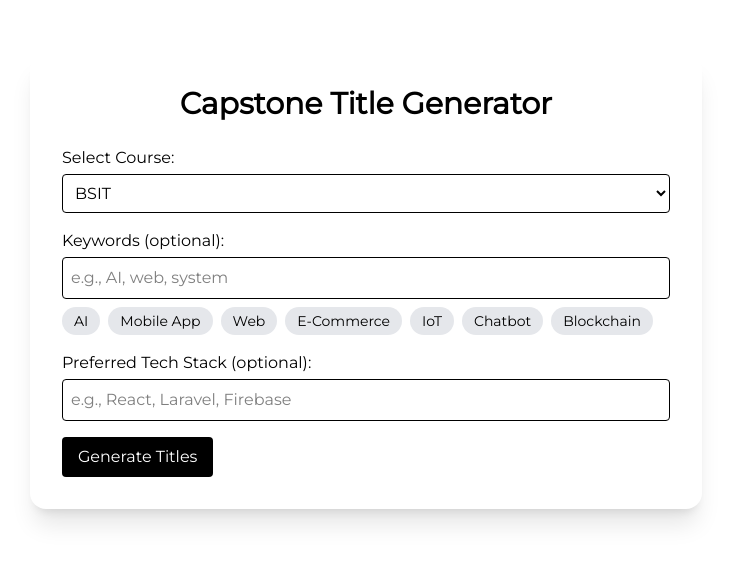
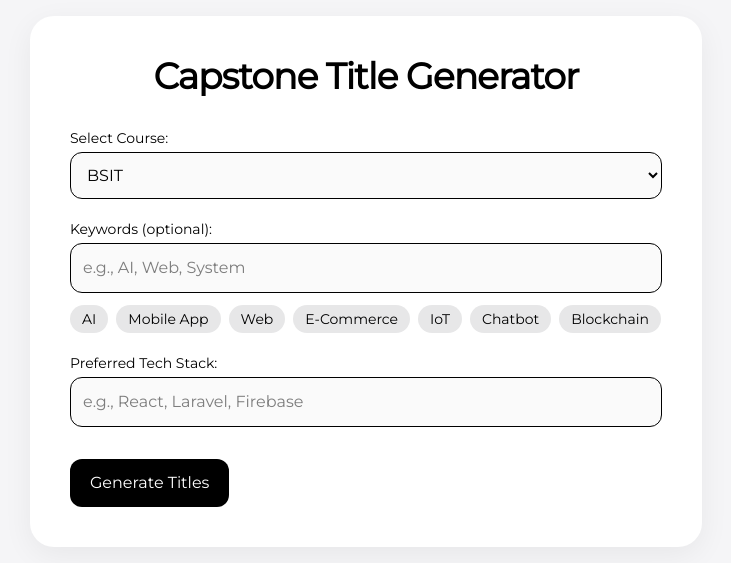
Before and after one commit to Crl0sDEV/capstone-title-generator, a Next.js app: page / in a window 1280 px wide. Shown: the part 119-682 px from the top of the page, without its empty margins (274-1005 px from the left). Built offline with nearby package versions, Linux system fonts and the light colour scheme.

Commit message:
improve the UI, refractor also the entire code

```diff
--- a/package.json
+++ b/package.json
@@ -11,6 +11,7 @@
   "dependencies": {
     "@upstash/ratelimit": "^2.0.7",
     "@upstash/redis": "^1.35.6",
+    "framer-motion": "^12.23.24",
     "jspdf": "^3.0.1",
     "next": "15.3.2",
     "react": "^19.0.0",
--- a/src/app/api/generate/route.js
+++ b/src/app/api/generate/route.js
@@ -20,7 +20,7 @@ export async function POST(req) {
   if (!success) {
     return new Response(
       JSON.stringify({
-        error: "Rate limit reached. Please wait before generating again.",
+        error: "Limit reached. Please wait before generating again.",
         reset,
       }),
       { status: 429 }
--- a/src/app/page.js
+++ b/src/app/page.js
@@ -1,182 +1,187 @@
-'use client';
-import { useState, useEffect } from 'react';
-import { jsPDF } from 'jspdf';
+"use client";
+import { motion, AnimatePresence } from "framer-motion";
+import { useCapstone } from "@/hooks/useCapstone";
+import { generatePDF } from "@/utils/pdfHelper";
 
-const suggestions = ['AI', 'Mobile App', 'Web', 'E-Commerce', 'IoT', 'Chatbot', 'Blockchain'];
+const SUGGESTIONS = ["AI", "Mobile App", "Web", "E-Commerce", "IoT", "Chatbot", "Blockchain"];
 
 export default function Home() {
-  const [course, setCourse] = useState('BSIT');
-  const [keywords, setKeywords] = useState('');
-  const [result, setResult] = useState('');
-  const [loading, setLoading] = useState(false);
-  const [techstack, setTechstack] = useState('');
-
-  const [cooldown, setCooldown] = useState(0);
-  const [errorMsg, setErrorMsg] = useState("");
-
-  useEffect(() => {
-    const saved = localStorage.getItem("cooldownUntil");
-    if (saved) {
-      const diff = Math.floor((saved - Date.now()) / 1000);
-      if (diff > 0) setCooldown(diff);
-    }
-  }, []);
-
-  useEffect(() => {
-    if (cooldown <= 0) return;
-
-    const interval = setInterval(() => {
-      setCooldown((prev) => {
-        if (prev <= 1) {
-          localStorage.removeItem("cooldownUntil");
-          return 0;
-        }
-        return prev - 1;
-      });
-    }, 1000);
-
-    return () => clearInterval(interval);
-  }, [cooldown]);
-
-  const handleGenerate = async () => {
-    if (cooldown > 0) return;
-
-    setLoading(true);
-    setResult('');
-    setErrorMsg("");
-
-    const res = await fetch('/api/generate', {
-      method: 'POST',
-      headers: { 'Content-Type': 'application/json' },
-      body: JSON.stringify({ course, keywords, techstack }),
-    });
-
-    const data = await res.json();
-
-    if (res.status === 429) {
-      const resetTime = data.reset;
-      const seconds = Math.floor((resetTime - Date.now()) / 1000);
-
-      setCooldown(seconds);
-      localStorage.setItem("cooldownUntil", resetTime);
-
-      setErrorMsg("Rate limit reached. Please wait before generating again.");
-      setLoading(false);
-      return;
-    }
-
-    setResult(data.result);
-    setLoading(false);
-  };
-
-  const handleDownloadPDF = () => {
-    const doc = new jsPDF();
-    doc.text(`Capstone Titles for ${course}`, 10, 10);
-    doc.text(result, 10, 20);
-    doc.save('capstone-titles.pdf');
-  };
-
-  const handleAddSuggestion = (suggestion) => {
-    if (!keywords.includes(suggestion)) {
-      setKeywords((prev) => (prev ? prev + ', ' + suggestion : suggestion));
-    }
-  };
+  const {
+    course, setCourse,
+    keywords, setKeywords,
+    techstack, setTechstack,
+    result, loading, cooldown, errorMsg,
+    showResetModal, setShowResetModal,
+    generateTitles, addKeyword, resetAll
+  } = useCapstone();
 
   return (
-    <main className="min-h-screen bg-white text-black p-6 flex items-center justify-center font-sans">
-      <div className="bg-white p-8 rounded-2xl shadow-xl w-full max-w-2xl">
-        <h1 className="text-3xl font-bold text-center mb-6">
+    <main className="min-h-screen bg-[#f5f5f7] text-black flex items-center justify-center p-4 sm:p-6 font-sans">
+      <motion.div
+        initial={{ opacity: 0, y: 40 }}
+        animate={{ opacity: 1, y: 0 }}
+        transition={{ duration: 0.45, ease: "easeOut" }}
+        className="bg-white p-6 sm:p-8 md:p-10 rounded-3xl shadow-[0_8px_30px_rgba(0,0,0,0.06)] w-full max-w-lg sm:max-w-xl md:max-w-2xl"
+      >
+        <h1 className="text-4xl font-semibold text-center mb-8 tracking-tight">
           Capstone Title Generator
         </h1>
 
+        {/* Error Message */}
+        <AnimatePresence>
           {errorMsg && (
-          <div className="mb-4 p-3 bg-red-100 text-red-700 border border-red-300 rounded">
+            <motion.div
+              initial={{ opacity: 0, height: 0 }}
+              animate={{ opacity: 1, height: "auto" }}
+              exit={{ opacity: 0, height: 0 }}
+              className="mb-4 p-4 bg-red-100 text-red-700 border border-red-300 rounded-xl text-sm overflow-hidden"
+            >
               {errorMsg}
-            {cooldown > 0 && (
-              <p className="font-semibold mt-1">
-                Try again in {cooldown}s
-              </p>
+              {cooldown > 0 && <p className="font-semibold mt-1">Try again in {cooldown}s</p>}
+            </motion.div>
           )}
-          </div>
-        )}
+        </AnimatePresence>
 
-        <div className="mb-4">
-          <label className="block font-medium mb-1">Select Course:</label>
+        {/* Inputs */}
+        <div className="space-y-5">
+          {/* Course Select */}
+          <div>
+            <label className="block text-sm font-medium mb-1">Select Course:</label>
             <select
-            className="w-full p-2 border rounded"
               value={course}
               onChange={(e) => setCourse(e.target.value)}
+              className="w-full p-3 border rounded-xl bg-[#fafafa] focus:ring-2 focus:ring-black transition cursor-pointer"
             >
               <option value="BSIT">BSIT</option>
+              <option value="BSIS">BSIS</option>
               <option value="BSCS">BSCS</option>
-            <option value="BSIS">BSIS</option>
             </select>
           </div>
 
-        <div className="mb-4">
-          <label className="block font-medium mb-1">Keywords (optional):</label>
+          {/* Keywords */}
+          <div>
+            <label className="block text-sm font-medium mb-1">Keywords (optional):</label>
             <input
               type="text"
-            placeholder="e.g., AI, web, system"
-            className="w-full p-2 border rounded"
+              placeholder="e.g., AI, Web, System"
+              className="w-full p-3 border rounded-xl bg-[#fafafa] focus:ring-2 focus:ring-black transition"
               value={keywords}
               onChange={(e) => setKeywords(e.target.value)}
             />
-          <div className="mt-2 flex flex-wrap gap-2 text-sm">
-            {suggestions.map((s) => (
-              <button
+            <div className="mt-3 flex flex-wrap gap-2 text-sm">
+              {SUGGESTIONS.map((s) => (
+                <motion.button
                   key={s}
-                onClick={() => handleAddSuggestion(s)}
-                className="px-3 py-1 bg-gray-200 rounded-full hover:bg-black hover:text-white transition"
+                  whileTap={{ scale: 0.92 }}
+                  onClick={() => addKeyword(s)}
+                  className="px-3 py-1 bg-[#e7e7e8] rounded-full hover:bg-black hover:text-white transition"
                 >
                   {s}
-              </button>
+                </motion.button>
               ))}
             </div>
           </div>
 
-        <div className="mb-4">
-          <label className="block font-medium mb-1">
-            Preferred Tech Stack (optional):
-          </label>
+          {/* Tech Stack */}
+          <div>
+            <label className="block text-sm font-medium mb-1">Preferred Tech Stack:</label>
             <input
               type="text"
               placeholder="e.g., React, Laravel, Firebase"
-            className="w-full p-2 border rounded"
+              className="w-full p-3 border rounded-xl bg-[#fafafa] focus:ring-2 focus:ring-black transition"
               value={techstack}
               onChange={(e) => setTechstack(e.target.value)}
             />
           </div>
-
-        <div className="flex items-center gap-4">
-          <button
-            onClick={handleGenerate}
-            className="bg-black text-white px-4 py-2 rounded hover:bg-gray-800 transition"
-            disabled={loading || cooldown > 0}
-          >
-            {cooldown > 0
-              ? `Locked (${cooldown}s)`
-              : loading
-              ? "Generating..."
-              : "Generate Titles"}
-          </button>
-
-          {result && (
-            <button
-              onClick={handleDownloadPDF}
-              className="text-sm underline text-blue-600 hover:text-blue-800"
-            >
-              Download PDF
-            </button>
-          )}
         </div>
 
+        {/* Action Area */}
+        <div className="flex items-center gap-5 mt-8">
+          <motion.button
+            whileTap={{ scale: cooldown > 0 ? 1 : 0.92 }}
+            animate={cooldown > 0 ? { boxShadow: ["0 0 0px #0000", "0 0 10px #999"], transition: { repeat: Infinity, repeatType: "reverse", duration: 1.2 } } : {}}
+            onClick={generateTitles}
+            disabled={loading || cooldown > 0}
+            className={`px-5 py-3 rounded-xl text-white font-medium transition ${
+              cooldown > 0 ? "bg-gray-400 cursor-not-allowed" : "bg-black hover:bg-gray-800"
+            }`}
+          >
+            {loading ? <span className="animate-pulse">Generating...</span> : cooldown > 0 ? `Locked (${cooldown}s)` : "Generate Titles"}
+          </motion.button>
+
+          {/* Floating Controls (PDF & Reset) */}
+          <AnimatePresence>
             {result && (
-          <div className="mt-6 bg-gray-50 p-4 rounded border whitespace-pre-line text-gray-800">
+              <motion.div
+                initial={{ y: 100, opacity: 0 }}
+                animate={{ y: 0, opacity: 1 }}
+                exit={{ y: 100, opacity: 0 }}
+                className="fixed bottom-5 left-1/2 -translate-x-1/2 px-6 py-3 rounded-2xl bg-white/60 backdrop-blur-xl shadow-xl border border-white/40 flex items-center gap-4 z-50"
+              >
+                <motion.button
+                  whileHover={{ scale: 1.1 }}
+                  whileTap={{ scale: 0.88 }}
+                  onClick={() => generatePDF(course, result)}
+                  className="p-2 rounded-xl bg-black text-white hover:bg-gray-800 transition"
+                  title="Download PDF"
+                >
+                  <svg xmlns="http://www.w3.org/2000/svg" fill="none" viewBox="0 0 24 24" strokeWidth={1.5} stroke="currentColor" className="w-6 h-6">
+                    <path strokeLinecap="round" strokeLinejoin="round" d="M19.5 14.25v-2.625a3.375 3.375 0 00-3.375-3.375H8.25m0 0L10.5 6m-2.25 2.25L6 6m2.25 2.25v8.25A2.25 2.25 0 0010.5 18h3a2.25 2.25 0 002.25-2.25v-1.5" />
+                  </svg>
+                </motion.button>
+
+                <motion.button
+                  whileHover={{ scale: 1.05 }}
+                  whileTap={{ scale: 0.9 }}
+                  onClick={() => setShowResetModal(true)}
+                  className="px-4 py-2 rounded-xl bg-gray-200 hover:bg-gray-300 transition font-medium"
+                >
+                  Reset
+                </motion.button>
+              </motion.div>
+            )}
+          </AnimatePresence>
+        </div>
+
+        {/* Result Display */}
+        <AnimatePresence>
+          {result && (
+            <motion.div
+              initial={{ opacity: 0, y: 20 }}
+              animate={{ opacity: 1, y: 0 }}
+              className="mt-6 p-6 bg-[#fafafa] border border-gray-200 rounded-2xl shadow-sm whitespace-pre-line text-[15px] leading-relaxed"
+            >
               {result}
+            </motion.div>
+          )}
+        </AnimatePresence>
+      </motion.div>
+
+      {/* Reset Modal */}
+      <AnimatePresence>
+        {showResetModal && (
+          <motion.div
+            initial={{ opacity: 0 }}
+            animate={{ opacity: 1 }}
+            exit={{ opacity: 0 }}
+            className="fixed inset-0 bg-black/40 backdrop-blur-sm flex items-center justify-center z-[999]"
+          >
+            <motion.div
+              initial={{ scale: 0.8, opacity: 0 }}
+              animate={{ scale: 1, opacity: 1 }}
+              exit={{ scale: 0.8, opacity: 0 }}
+              className="bg-white p-6 rounded-2xl shadow-xl w-[90%] max-w-md text-center"
+            >
+              <h2 className="text-xl font-semibold mb-3">Are you sure?</h2>
+              <p className="text-gray-600 mb-6">This will clear all inputs and generated titles.</p>
+              <div className="flex justify-center gap-4">
+                <button onClick={() => setShowResetModal(false)} className="px-4 py-2 rounded-lg bg-gray-200 hover:bg-gray-300 transition">Cancel</button>
+                <button onClick={resetAll} className="px-4 py-2 rounded-lg bg-red-600 text-white hover:bg-red-700 transition">Yes, Reset</button>
               </div>
+            </motion.div>
+          </motion.div>
         )}
-      </div>
+      </AnimatePresence>
     </main>
   );
 }
--- /dev/null
+++ b/src/hooks/useCapstone.js
@@ -0,0 +1,101 @@
+import { useState, useEffect } from "react";
+
+export function useCapstone() {
+  const [course, setCourse] = useState("BSIT");
+  const [keywords, setKeywords] = useState("");
+  const [techstack, setTechstack] = useState("");
+  const [result, setResult] = useState("");
+  const [loading, setLoading] = useState(false);
+  const [cooldown, setCooldown] = useState(0);
+  const [errorMsg, setErrorMsg] = useState("");
+  const [showResetModal, setShowResetModal] = useState(false);
+
+  // Load cooldown on mount
+  useEffect(() => {
+    const saved = localStorage.getItem("cooldownUntil");
+    if (saved) {
+      const diff = Math.floor((saved - Date.now()) / 1000);
+      if (diff > 0) setCooldown(diff);
+    }
+  }, []);
+
+  // Timer logic
+  useEffect(() => {
+    if (cooldown <= 0) return;
+    const interval = setInterval(() => {
+      setCooldown((prev) => {
+        if (prev <= 1) {
+          localStorage.removeItem("cooldownUntil");
+          return 0;
+        }
+        return prev - 1;
+      });
+    }, 1000);
+    return () => clearInterval(interval);
+  }, [cooldown]);
+
+  const generateTitles = async () => {
+    if (cooldown > 0) return;
+
+    setLoading(true);
+    setResult("");
+    setErrorMsg("");
+
+    try {
+      const res = await fetch("/api/generate", {
+        method: "POST",
+        headers: { "Content-Type": "application/json" },
+        body: JSON.stringify({ course, keywords, techstack }),
+      });
+
+      const data = await res.json();
+
+      if (res.status === 429) {
+        const resetTime = data.reset;
+        const seconds = Math.floor((resetTime - Date.now()) / 1000);
+        setCooldown(seconds);
+        localStorage.setItem("cooldownUntil", resetTime);
+        setErrorMsg("Rate limit reached. Please wait before generating again.");
+      } else {
+        setResult(data.result);
+      }
+    } catch (err) {
+      setErrorMsg("Something went wrong. Please try again.");
+    } finally {
+      setLoading(false);
+    }
+  };
+
+  const addKeyword = (suggestion) => {
+    if (!keywords.includes(suggestion)) {
+      setKeywords((prev) => (prev ? prev + ", " + suggestion : suggestion));
+    }
+  };
+
+  const resetAll = () => {
+    setCourse("BSIT");
+    setKeywords("");
+    setTechstack("");
+    setResult("");
+    setErrorMsg("");
+    setCooldown(0);
+    localStorage.removeItem("cooldownUntil");
+    setShowResetModal(false);
+  };
+
+  return {
+    // State
+    course, setCourse,
+    keywords, setKeywords,
+    techstack, setTechstack,
+    result,
+    loading,
+    cooldown,
+    errorMsg,
+    showResetModal, setShowResetModal,
+    // Actions
+    generateTitles,
+    addKeyword,
+    resetAll,
+  };
+}
--- /dev/null
+++ b/src/utils/pdfHelper.js
@@ -0,0 +1,35 @@
+import { jsPDF } from "jspdf";
+
+export const generatePDF = (course, content) => {
+  const doc = new jsPDF({
+    unit: "pt",
+    format: "a4",
+  });
+
+  const marginLeft = 40;
+  const marginTop = 40;
+  const lineHeight = 20;
+  const maxWidth = 520;
+
+  doc.setFont("Helvetica", "bold");
+  doc.setFontSize(18);
+  doc.text(`Capstone Titles for ${course}`, marginLeft, marginTop);
+
+  doc.setFont("Helvetica", "normal");
+  doc.setFontSize(12);
+
+  const splitText = doc.splitTextToSize(content, maxWidth);
+
+  let y = marginTop + 30;
+
+  splitText.forEach((line) => {
+    if (y > 800) {
+      doc.addPage();
+      y = marginTop;
+    }
+    doc.text(line, marginLeft, y);
+    y += lineHeight;
+  });
+
+  doc.save("capstone-titles.pdf");
+};
```
Also changed, not shown: 1 other file (tests, documents, lock files or other folders). Lines whose indentation alone changed are shown as unchanged.
